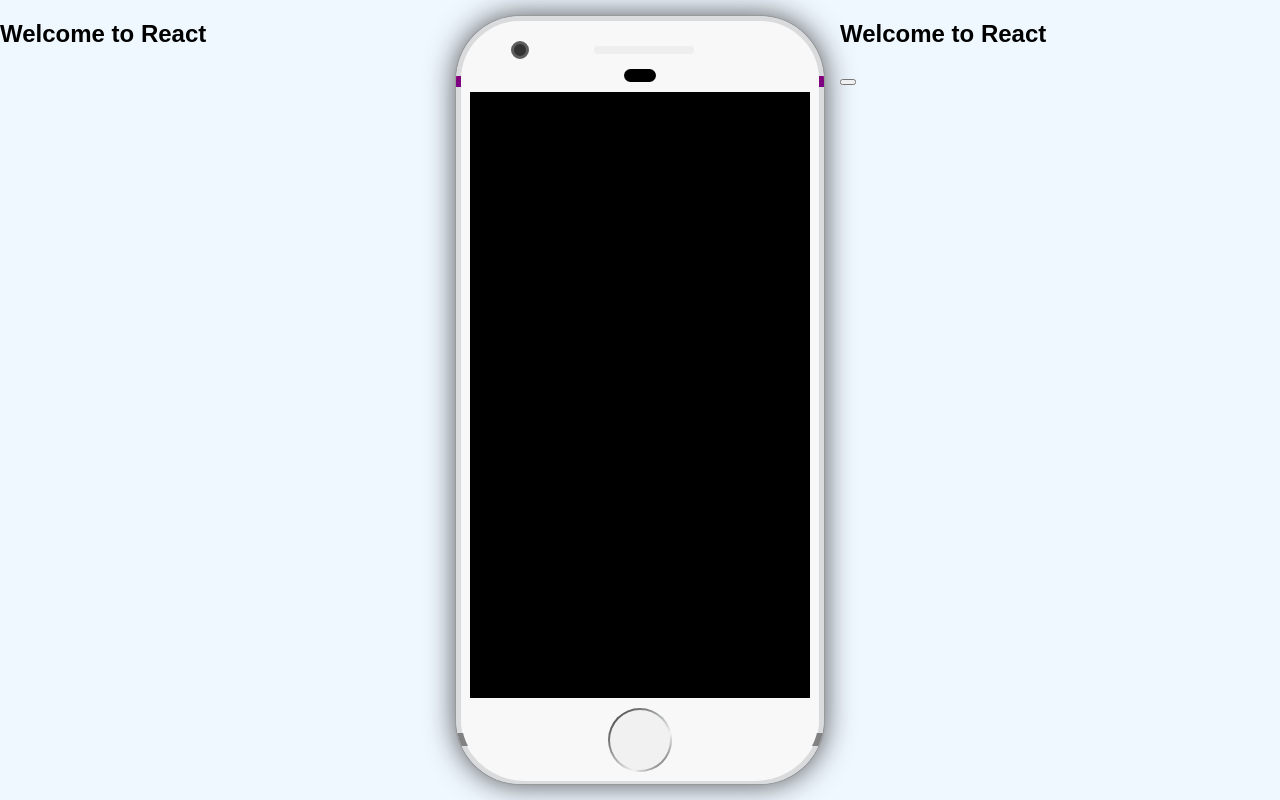
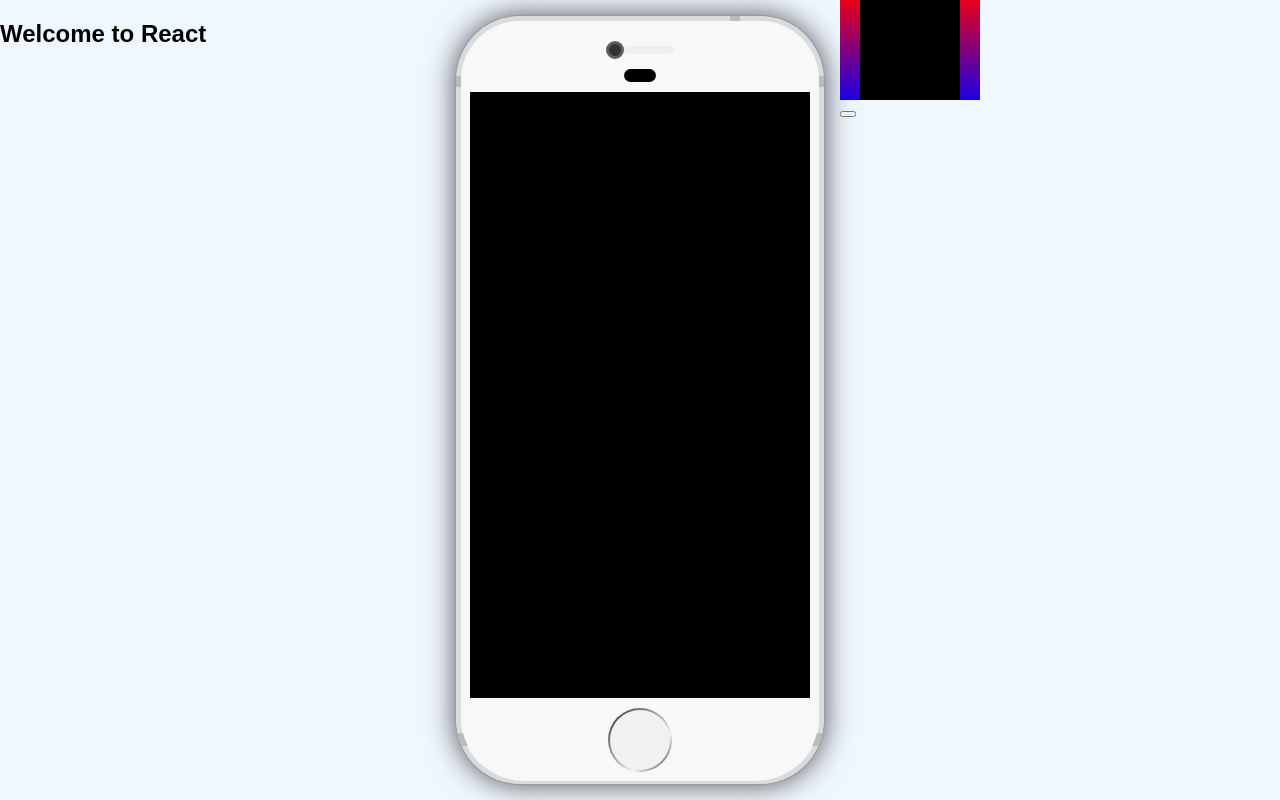
Before and after one commit to GaoStudio/DeepFull, a React (Create React App) app: page / in a window 1280 px wide. Built offline with nearby package versions, Linux system fonts and the light colour scheme.

Commit message:
add TopBar

```diff
--- a/src/App.css
+++ b/src/App.css
@@ -23,3 +23,11 @@
 .App-right{
   flex:1;
 }
+.DidDemo{
+  width: 100px;
+  height:100px;
+  background-color: #000000;
+  border-image: linear-gradient(red, blue) 10 10;
+  border-left: 20px solid ;
+  border-right: 20px solid ;
+}
--- a/src/App.js
+++ b/src/App.js
@@ -22,7 +22,7 @@ class App extends Component {
                    {/* <div className="phone-content"></div>*/}
                 </div>
                 <div className="App-right">
-                    <h2>Welcome to React</h2>
+                    <div className="DidDemo"></div>
                     <button onClick={this._onClick.bind(this)}></button>
                 </div>
             </div>
--- a/src/component/Phone.js
+++ b/src/component/Phone.js
@@ -12,7 +12,8 @@ export default class App extends Component {
                             <span className="Receiver"></span>
                         </div>
                         <span className="Sensor"></span>
-                        <span style={{bottom: 5}} className="Sidesbar"></span>
+                        <span className="Topbar"></span>
+                        <span className="Sidesbar"></span>
                     </div>
                     <div className="Screen">
                     </div>
--- a/src/component/css/Phone.css
+++ b/src/component/css/Phone.css
@@ -25,10 +25,7 @@
 }
 .TopTwo{
     display: flex;
-    align-self: stretch;
     align-items: center;
-    margin-left: 50px;
-    margin-right: 60px;
 }
 .Camera {
     display: flex;
@@ -40,9 +37,8 @@
     background: #333;
 }
 .Receiver{
-    display: flex;
     height: 8px;
-    width: 100px;
+    width: 50px;
     margin: 0 auto;
     border-radius: 10px;
     align-self: center;
@@ -74,6 +70,7 @@
     justify-content: center;
     align-items: center;
     flex-direction: column;
+
 }
 .BottomView{
     height:100%;
@@ -88,18 +85,26 @@
     align-items: center;
     flex-direction: column;
 }
+.Topbar{
+    width:3%;
+    position: absolute;
+    height:5px;
+    top:-5px;
+    left:75%;
+    background-color:#BBB;
+}
 .Sidesbar{
     width:100%;
     position: absolute;
     height:15%;
-    border-image: linear-gradient(180deg,red, blue) 5 5;
-    border-left: 20px solid ;
-    border-right: 20px solid ;
+    bottom: 5px;
+    border-left: 20px solid #BBB;
+    border-right: 20px solid #BBB;
 }
 .SidesbarBtom{
     width:95%;
     position: absolute;
     height:15%;
-    border-left: 30px solid #828282 ;
-    border-right: 30px solid #828282 ;
+    border-left: 30px solid #BBB ;
+    border-right: 30px solid #BBB ;
 }
```
